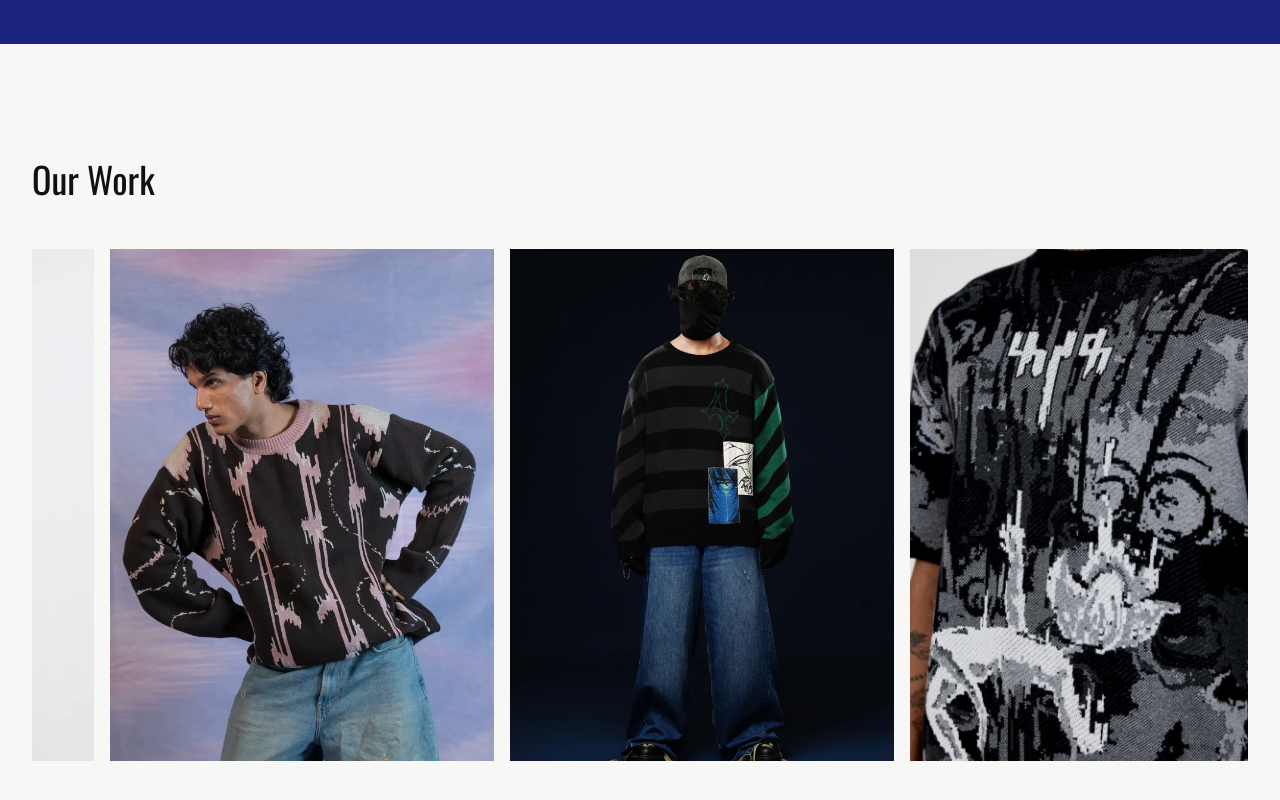
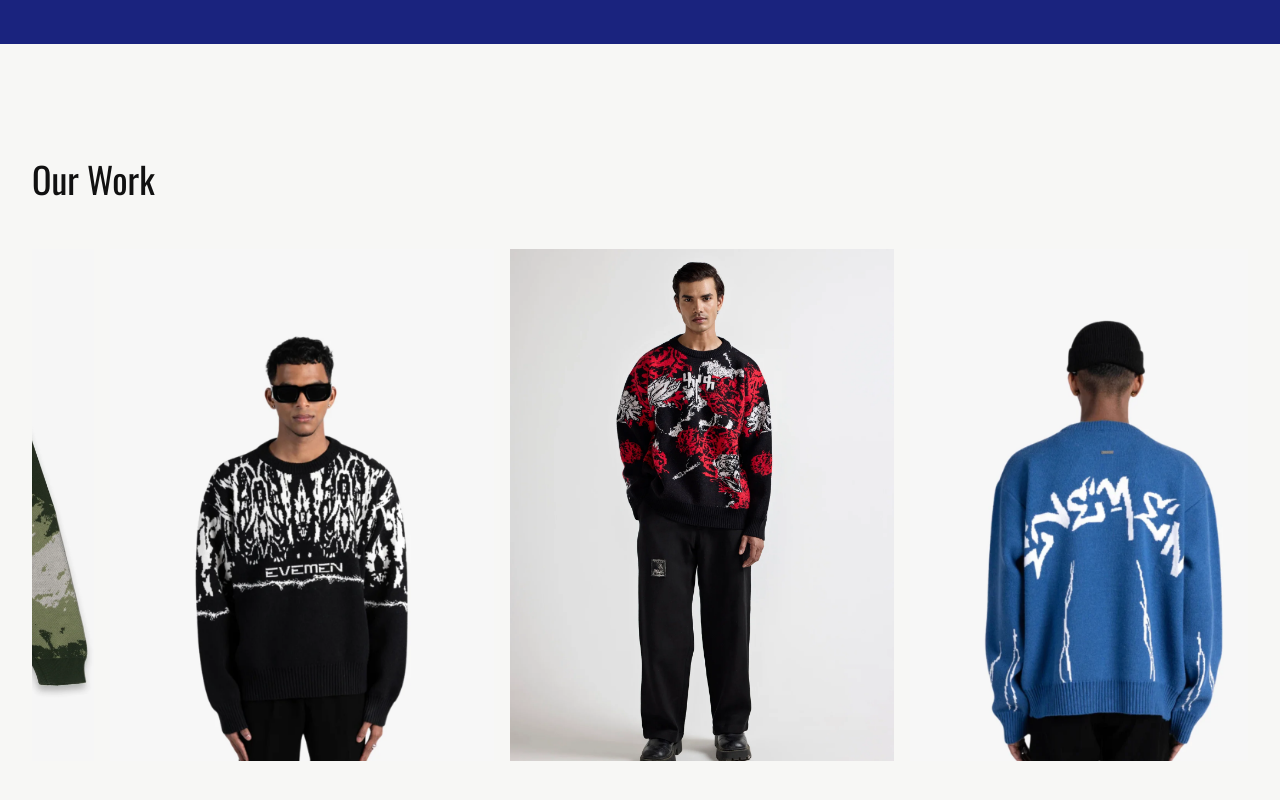
Before and after one commit to shubhammalhotra1708/golfline2, a Next.js app: page /process in a window 1280 px wide. Shown: the part 2116-2916 px from the top of the page. Built offline with nearby package versions, Linux system fonts and the light colour scheme.

Commit message:
all images in 'our work'

```diff
--- a/src/app/process/page.tsx
+++ b/src/app/process/page.tsx
@@ -27,8 +27,7 @@ export default function ProcessPage() {
     {
       title: "Sample development",
       desc: "We knit, link, finish, and deliver. Revision rounds until fit, feel, and finish are exactly right. No locking in until you're satisfied.",
-      timeline: "2–3 WEEKS",
-      note: "10 days",
+      timeline: "10 DAYS",
     },
     {
       title: "Lock the order",
--- a/src/components/WorkCarousel.tsx
+++ b/src/components/WorkCarousel.tsx
@@ -4,14 +4,32 @@ import { useRef, useState, useEffect } from "react";
 import Image from "next/image";
 
 const works = [
+  "/images/products/work-01.webp",
+  "/images/products/work-02.webp",
   "/images/products/work-03.webp",
-  "/images/products/work-11.webp",
-  "/images/products/work-17.webp",
-  "/images/products/work-15.jpg",
-  "/images/products/work-23.jpeg",
   "/images/products/work-04.webp",
+  "/images/products/work-05.jpg",
+  "/images/products/work-06.webp",
   "/images/products/work-07.webp",
   "/images/products/work-08.webp",
+  "/images/products/work-09.webp",
+  "/images/products/work-10.webp",
+  "/images/products/work-11.webp",
+  "/images/products/work-12.webp",
+  "/images/products/work-13.jpeg",
+  "/images/products/work-14.jpg",
+  "/images/products/work-15.jpg",
+  "/images/products/work-16.jpg",
+  "/images/products/work-17.webp",
+  "/images/products/work-18.png",
+  "/images/products/work-19.png",
+  "/images/products/work-20.png",
+  "/images/products/work-21.png",
+  "/images/products/work-22.png",
+  "/images/products/work-23.jpeg",
+  "/images/products/work-24.jpeg",
+  "/images/products/work-25.jpeg",
+  "/images/products/work-26.jpeg",
 ];
 
 export default function WorkCarousel() {
@@ -45,7 +63,7 @@ export default function WorkCarousel() {
         className="flex gap-4 overflow-x-auto scroll-smooth scrollbar-hide"
         style={{ scrollbarWidth: "none", msOverflowStyle: "none" }}
       >
-        {[...works, ...works].map((src, i) => (
+        {works.map((src, i) => (
           <div
             key={i}
             className="relative shrink-0 w-72 sm:w-80 lg:w-96 aspect-[3/4] overflow-hidden"
```
